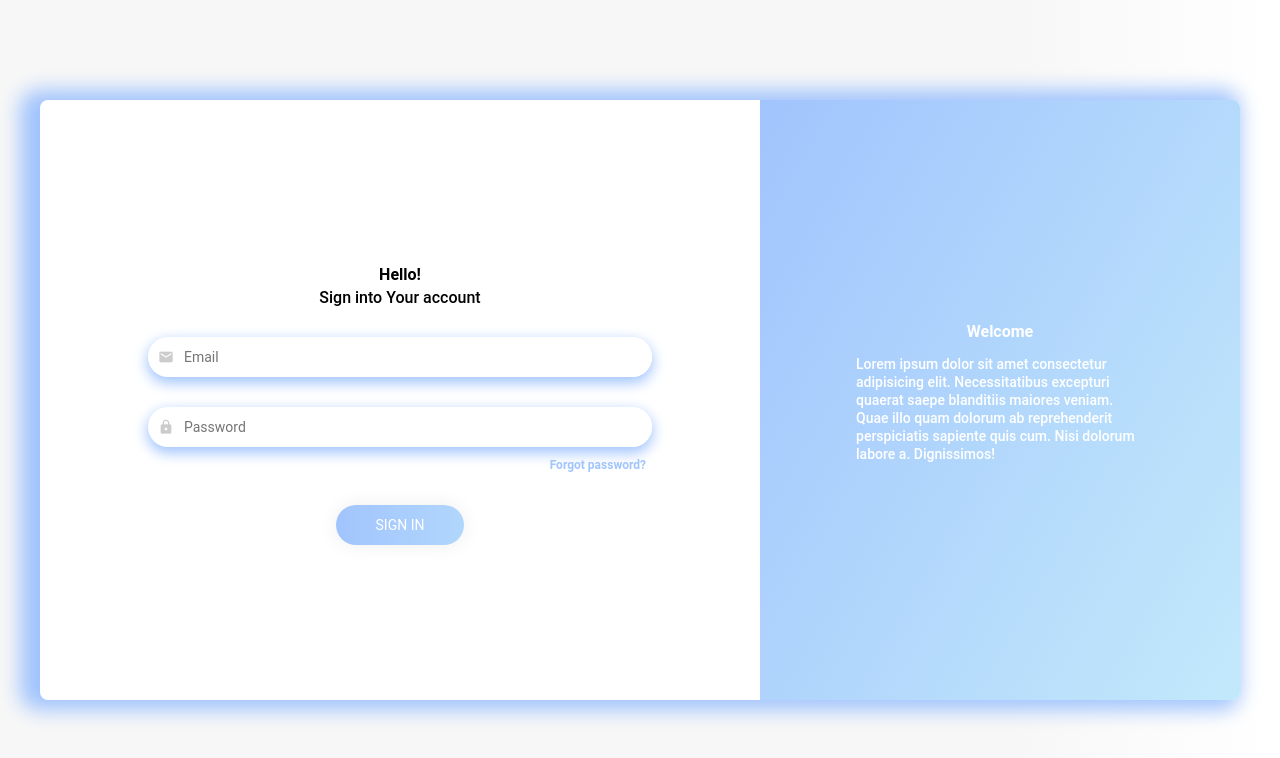
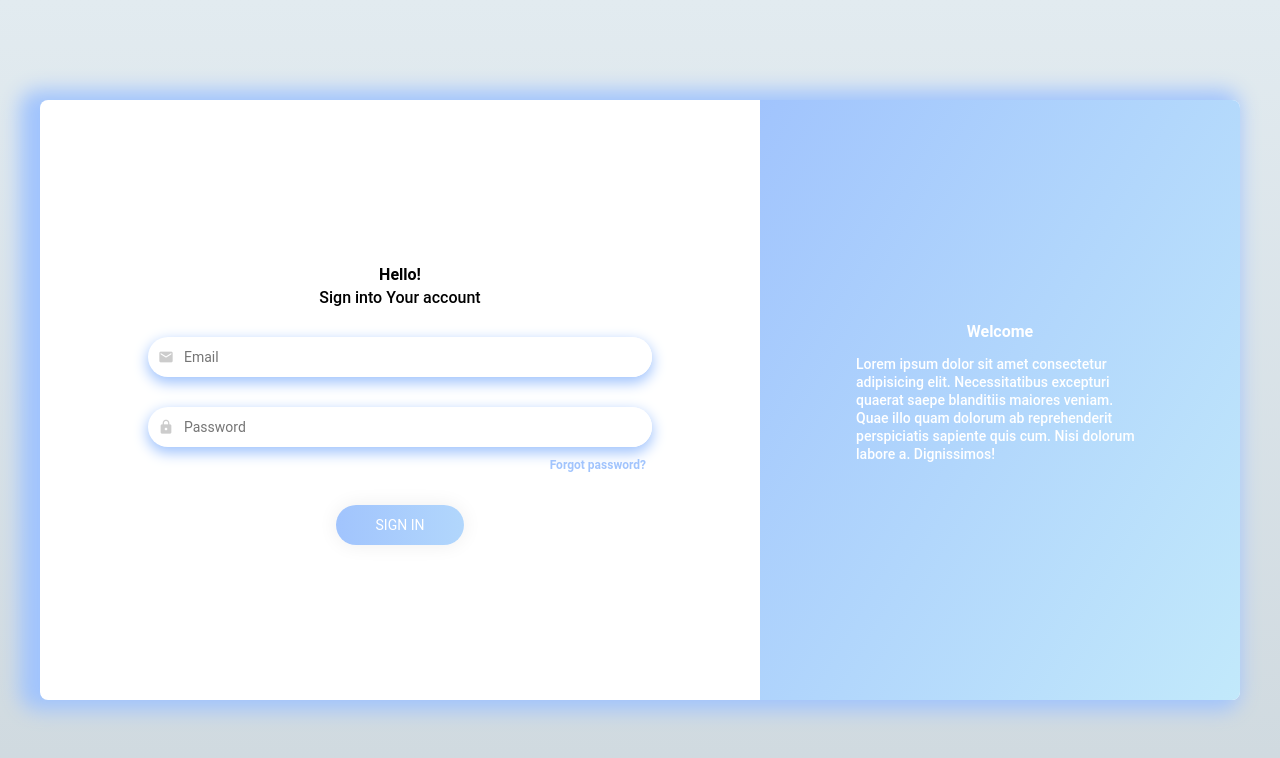
Before and after one commit to Jwalczaak/flashcards-frontend, an Angular app: page /auth in a window 1280 px wide. Shown: the top 758 px of the page. Built offline with nearby package versions, Linux system fonts and the light colour scheme.

Commit message:
Changed login page background

```diff
--- a/src/app/pages/auth-page/auth-page.component.scss
+++ b/src/app/pages/auth-page/auth-page.component.scss
@@ -8,8 +8,7 @@
   width: 100vw;
   height: 100vh;
 
-  background-color: rgba(247, 247, 247, 1);
-  background-image: linear-gradient(90deg, rgba(247, 247, 247, 1) 79%, rgba(255, 255, 255, 1) 100%);
+  background-image: linear-gradient(to top, #cfd9df 0%, #e2ebf0 100%);
 }
 
 .form-container {
```
